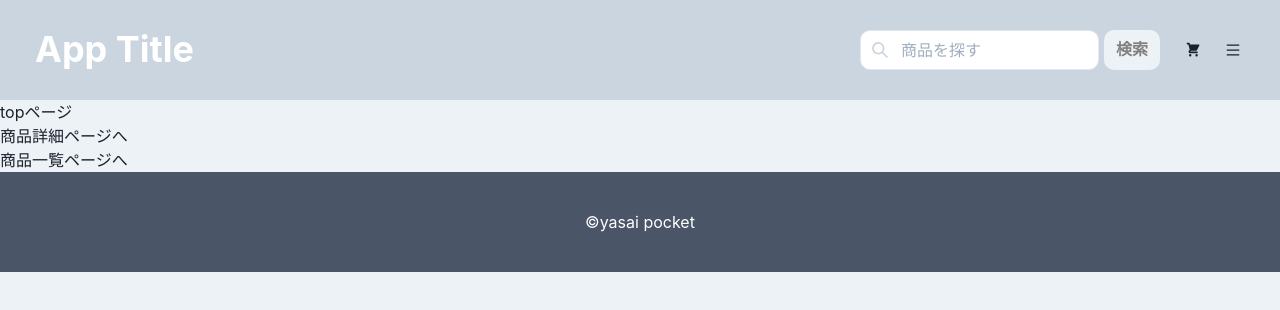
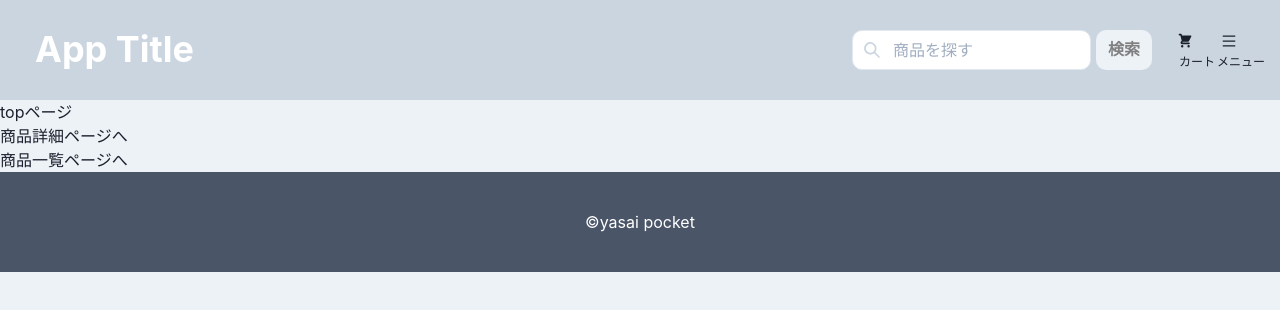
Before and after one commit to daisuke721/yasai_pocket, a React (Create React App) app in the folder frontend/: page / in a window 1280 px wide. Shown: the top 310 px of the page. Built offline with nearby package versions, Linux system fonts and the light colour scheme.

Commit message:
refactor: メニューとカートボタンアイコンの編集 #12

```diff
--- a/frontend/src/components/atoms/button/CartIconButton.tsx
+++ b/frontend/src/components/atoms/button/CartIconButton.tsx
@@ -1,8 +1,11 @@
-import { IconButton } from "@chakra-ui/react"
+import { Box, IconButton, Text } from "@chakra-ui/react"
 import { HiShoppingCart } from "react-icons/hi";
 
 export const CartIconButton: React.FC = () => {
   return (
-    <IconButton aria-label='カートボタン' icon={<HiShoppingCart />} variant='unstyled' />
+    <Box display='flex' flexDirection='column' alignItems='center'>
+      <IconButton aria-label='カートボタン' icon={<HiShoppingCart />} w={6} h={6} variant='unstyled' />
+      <Text fontSize='xs'>カート</Text>
+    </Box>
   )
 }
--- a/frontend/src/components/atoms/button/MenuIconButton.tsx
+++ b/frontend/src/components/atoms/button/MenuIconButton.tsx
@@ -1,4 +1,4 @@
-import { IconButton } from "@chakra-ui/react";
+import { Box, IconButton, Text } from "@chakra-ui/react";
 import { AiOutlineMenu } from "react-icons/ai";
 
 
@@ -9,6 +9,9 @@ type Props = {
 export const MenuIconButton: React.FC<Props> = (props) => {
   const { onOpen } = props
   return (
-    <IconButton aria-label='メニューボタン' icon={<AiOutlineMenu />} variant='unstyled' onClick={onOpen} />
+    <Box display='flex' flexDirection='column' alignItems='center'>
+      <IconButton aria-label='メニューボタン' icon={<AiOutlineMenu />} w={6} h={6} variant='unstyled' onClick={onOpen} />
+      <Text fontSize='xs'>メニュー</Text>
+    </Box>
   )
 }
```
